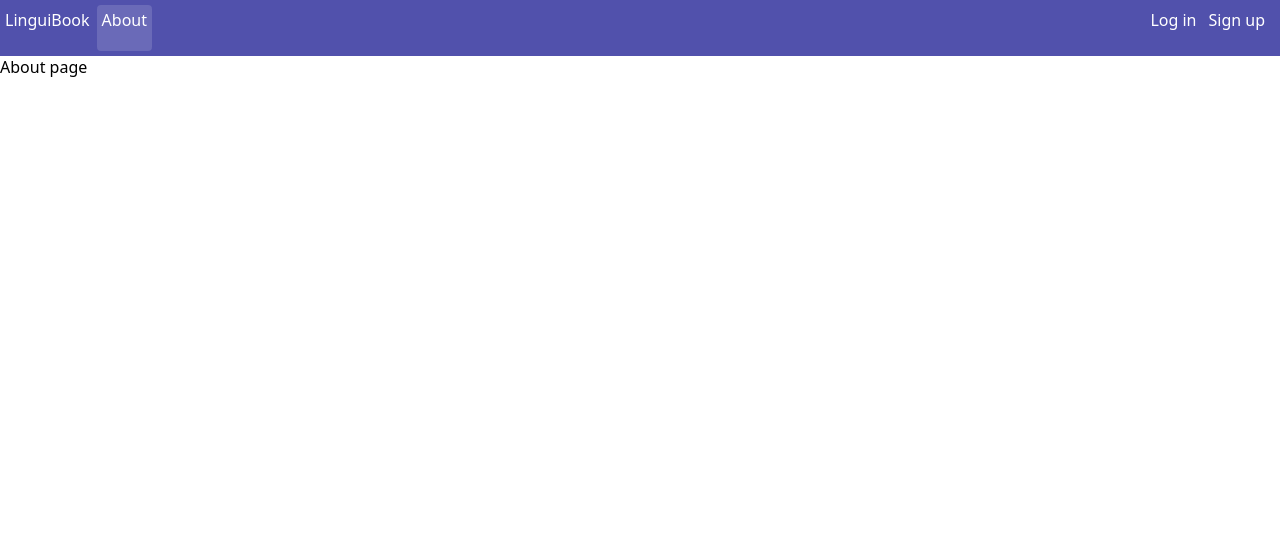
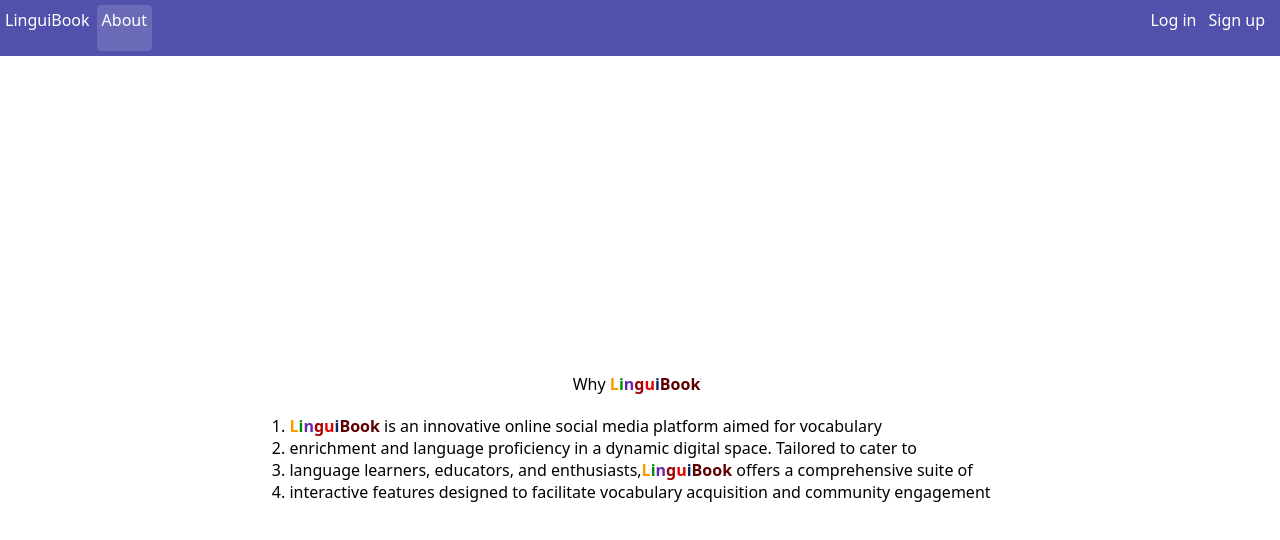
Before and after one commit to bhuvaneshwaran-kumar/linguibook-html5, a React (Vite) app in the folder linguibook/: page /about in a window 1280 px wide. Shown: the top 540 px of the page. Built offline with nearby package versions, Linux system fonts and the light colour scheme; no server answers.

Commit message:
Bhuvan ft! - completed about page.

```diff
--- a/linguibook/src/pages/About.jsx
+++ b/linguibook/src/pages/About.jsx
@@ -1,10 +1,86 @@
 import React from 'react'
+import styled from 'styled-components'
+
+const AboutOuter = styled.div`
+  display: flex;
+  justify-content: center;
+  height: calc(93vh);
+  align-items: center;
+  flex-direction: column;
+
+
+  .typewriter-container {
+    text-align: center; /* Center aligns the typewriter text */
+    overflow: hidden; /* Ensures text wraps within container */
+    margin: 20px 0px;
+  }
+
+  .typewriter-text {
+    overflow: hidden; /* Ensures text is not displayed outside the container */
+    white-space: nowrap; /* Prevents text from wrapping */
+    animation: typewriter 5s steps(20) infinite; /* Adjust duration and steps as needed */
+  }
+
+  @keyframes typewriter {
+    from { width: 0; } /* Starts with no text visible */
+    to { width: 100%; } /* Ends with full text visible */
+  }
+
+`
 
 function About() {
   return (
-    <div>
-      About page
-    </div>
+    <AboutOuter>
+      <div class="typewriter-container">
+        <p class="typewriter-text">
+          Why
+          <span> </span>
+          <strong style={{ color: 'rgb(255, 153, 0)' }}>L</strong>
+          <strong style={{ color: 'rgb(0, 138, 0)' }}>i</strong>
+          <strong style={{ color: 'rgb(107, 36, 178)' }}>n</strong>
+          <strong style={{ color: 'rgb(161, 0, 0)' }}>g</strong>
+          <strong style={{ color: 'rgb(230, 0, 0)' }}>u</strong>
+          <strong style={{ color: 'rgb(0, 41, 102)' }}>i</strong>
+          <strong style={{ color: 'rgb(92, 0, 0)' }}>Book</strong>
+          <span>?</span>
+        </p>
+      </div>
+      <ol>
+        <li data-list="bullet">
+          <span className="ql-ui" contentEditable={false}></span>
+          <strong style={{ color: 'rgb(255, 153, 0)' }}>L</strong>
+          <strong style={{ color: 'rgb(0, 138, 0)' }}>i</strong>
+          <strong style={{ color: 'rgb(107, 36, 178)' }}>n</strong>
+          <strong style={{ color: 'rgb(161, 0, 0)' }}>g</strong>
+          <strong style={{ color: 'rgb(230, 0, 0)' }}>u</strong>
+          <strong style={{ color: 'rgb(0, 41, 102)' }}>i</strong>
+          <strong style={{ color: 'rgb(92, 0, 0)' }}>Book</strong>
+          {' '}
+          is an innovative online social media platform aimed for vocabulary
+        </li>
+        <li data-list="bullet">
+          <span className="ql-ui" contentEditable={false}></span>
+          enrichment and language proficiency in a dynamic digital space. Tailored to cater to
+        </li>
+        <li data-list="bullet">
+          <span className="ql-ui" contentEditable={false}></span>
+          language learners, educators, and enthusiasts,
+          <strong style={{ color: 'rgb(255, 153, 0)' }}>L</strong>
+          <strong style={{ color: 'rgb(0, 138, 0)' }}>i</strong>
+          <strong style={{ color: 'rgb(107, 36, 178)' }}>n</strong>
+          <strong style={{ color: 'rgb(161, 0, 0)' }}>g</strong>
+          <strong style={{ color: 'rgb(230, 0, 0)' }}>u</strong>
+          <strong style={{ color: 'rgb(0, 41, 102)' }}>i</strong>
+          <strong style={{ color: 'rgb(92, 0, 0)' }}>Book</strong>
+          {' '}
+          offers a comprehensive suite of
+        </li>
+        <li data-list="bullet">
+          <span className="ql-ui" contentEditable={false}></span>
+          interactive features designed to facilitate vocabulary acquisition and community engagement
+        </li>
+      </ol>
+    </AboutOuter>
   )
 }
 
```
